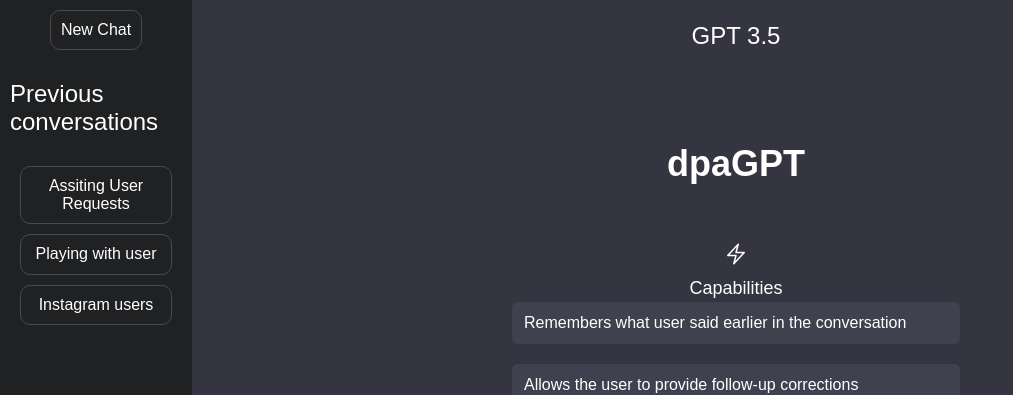
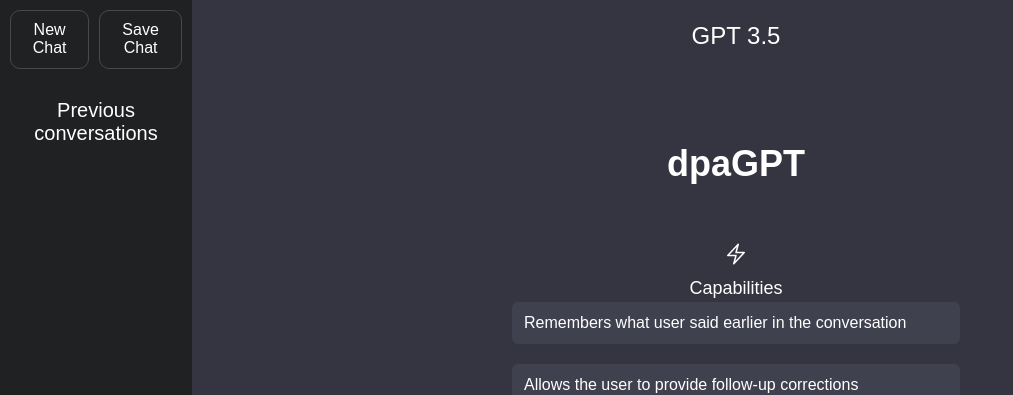
Before and after one commit to pushpendra-dpa/react-chatgpt, a React (Create React App) app: page / in a window 1280 px wide. Shown: the top 395 px of the page, without its empty margins (0-1013 px from the left). Built offline with nearby package versions, Linux system fonts and the light colour scheme.

Commit message:
Added Prev Conversation Saving

```diff
--- a/package.json
+++ b/package.json
@@ -3,6 +3,7 @@
   "version": "0.1.0",
   "private": true,
   "dependencies": {
+    "@ant-design/icons": "^5.1.4",
     "@testing-library/jest-dom": "^5.17.0",
     "@testing-library/react": "^13.4.0",
     "@testing-library/user-event": "^13.5.0",
--- a/src/App.js
+++ b/src/App.js
@@ -7,12 +7,8 @@
 import { message } from 'antd';
 let host = "https://chatgpt-server.pushpendrahpx.me/"
 function App() {
-  const [state, setState] = useState({ isNewSession: true, conversation: {name: `Conversation ${((new Date()).getTime())}}`, data: []}, previousConversations: []})
-  useEffect(()=>{
-    console.log("S", state)
-    if(state.conversation.data.length > 0)
-    localStorage.setItem("store", JSON.stringify(state))
-  },[state])
+  const [state, setState] = useState({ isLoaded: false, isNewSession: true, conversation: {name: `Conversation ${((new Date()).getTime())}`, data: []}, previousConversations: []})
+
   useEffect(()=>{
       let data = localStorage.getItem("store")
       console.log("INIT",data)
@@ -21,11 +17,18 @@
         let json = JSON.parse(data)
         console.log(json)
         if(json){
+          json.isLoaded = true
           setState(json)
         }
       }
   },[])
+  useEffect(()=>{
+    console.log("AFTER2")
+    localStorage.setItem("store", JSON.stringify(state))
+  },[state])
   const getChatGPTAnswer = async (text)=>{
+    return new Promise(async (resolve, reject)=>{
+      try {
         let response = await fetch(host+"ask/",{
           method:"POST",
           headers:{
@@ -36,6 +39,11 @@
         let data = await response.json()
         setState(prev=>{
           return {...prev, conversation: {...prev.conversation, data: [...prev.conversation.data, {type: 2, content: data.content}]}}
+        })
+        resolve(true)
+      } catch (error) {
+        reject(false)
+      }
     })
   }
  const onStop = async (blobURL, blob)=>{
@@ -66,7 +74,7 @@
  }
   return (
     <div className="App">
-      <Navigation />
+      <Navigation state={state} setState={setState}/>
       <div className='main-screen'>
         {state.conversation.data.length == 0 ? <Example /> : <Chats content={state.conversation.data} />}
         <Prompt setState={setState} state={state} getChatGPTAnswer={getChatGPTAnswer} onStop={onStop} />
--- a/src/Chats.js
+++ b/src/Chats.js
@@ -4,6 +4,7 @@
 import PasteSVG from "./assets/paste.svg"
 import LikeSVG from "./assets/like.svg"
 import DislikeSVG from "./assets/dislike.svg"
+import { Tooltip } from "antd"
 const EachChat = ({ eachChat }) => {
     const AudioJSX = (url)=>(<div><audio src={url} width={500} height={500} controls /></div>)
     return <div className={(eachChat.type == 1 ? "type1" : "type2") + " eachConversation"} style={{ display: "flex", justifyContent: "center" }}>
@@ -13,11 +14,14 @@
                 {eachChat.contentType !== 'audio' ? <>{eachChat.content}</> : AudioJSX(eachChat.url)}
             </div>
         {eachChat.type == 2 ?             <div className="chat-actions">
-                <button className="btn"><img src={PasteSVG} width={"16px"} className="pst-btn" /></button>
+                <Tooltip title="Paste"><button className="btn"><img src={PasteSVG} width={"16px"} className="pst-btn" /></button></Tooltip>
 
-                <button className="btn"><img src={LikeSVG} width={"16px"} className="like-btn" /></button>
-                <button className="btn"><img src={DislikeSVG} width={"16px"} className="dislike-btn" /></button>
-            </div> : ''}
+                <Tooltip title="Like"><button className="btn"><img src={LikeSVG} width={"16px"} className="like-btn" /></button></Tooltip>
+                <Tooltip title="Dislike"><button className="btn"><img src={DislikeSVG} width={"16px"} className="dislike-btn" /></button></Tooltip>
+            </div>
+        :
+        ''
+        }
 
 
 
--- a/src/Navigation.js
+++ b/src/Navigation.js
@@ -1,23 +1,32 @@
+import { Tooltip, message } from "antd";
 import "./navigation.css";
 const svg = <svg xmlns="http://www.w3.org/2000/svg" fill="none" viewBox="0 0 24 24" stroke-width="1.5" stroke="#ffffff" class="w-6 h-6">
     <path stroke-linecap="round" stroke-linejoin="round" d="M2.25 12.76c0 1.6 1.123 2.994 2.707 3.227 1.068.157 2.148.279 3.238.364.466.037.893.281 1.153.671L12 21l2.652-3.978c.26-.39.687-.634 1.153-.67 1.09-.086 2.17-.208 3.238-.365 1.584-.233 2.707-1.626 2.707-3.228V6.741c0-1.602-1.123-2.995-2.707-3.228A48.394 48.394 0 0012 3c-2.392 0-4.744.175-7.043.513C3.373 3.746 2.25 5.14 2.25 6.741v6.018z" />
 </svg>
-const Navigation = () => {
+const Navigation = ({state, setState}) => {
     const prevConversations = [
         "Assiting User Requests",
         "Playing with user",
         "Instagram users"
     ]
+    const saveConversation = ()=>{
+        setState((prev)=>{
+            let currentConversation = prev.conversation;
+            return {...prev, conversation:{name: `Conversation ${((new Date()).getTime())}}`, data: []}, previousConversations: [ ...prev.previousConversations, currentConversation]}
+        })
+        message.success("Conversation Saved in Local Storage!")
+    }
     return <div style={{ background: "#202123" }} className="navigation">
         <div className="topnav">
             <button>New Chat</button>
+            <Tooltip placement="right" title={state.conversation.data.length === 0 ? "Please have some conversation to save" : ""}><button onClick={state.conversation.data.length === 0 ? ()=>{}:saveConversation} disabled={state.conversation.data.length === 0} className={state.conversation.data.length === 0 ? "disabled":''}>Save Chat</button></Tooltip>
         </div>
         <div>
-            <div style={{ padding: "10px", fontSize: '24px' }}>Previous conversations</div>
+            <div style={{ padding: "10px", fontSize: '20px', textAlign:"center" }}>Previous conversations</div>
             <div style={{ display: "flex", flexDirection: "column", gap: "10px", padding: "20px" }}>
-                {prevConversations.map((eachPrev, eachIndex) => {
+                {state.previousConversations.map((eachPrev, eachIndex) => {
                     return <button key={eachIndex} style={{ textAlign: "center", display: "flex", justifyContent: "center" }}>
-                        {eachPrev}</button>
+                        {eachPrev.name}</button>
                 })}
             </div>
         </div>
--- a/src/Prompt.js
+++ b/src/Prompt.js
@@ -1,21 +1,31 @@
 import "./prompt.css"
 import MicSVG from "./assets/mic.svg"
 import SendSVG from "./assets/send.svg"
-import { Tooltip, message } from "antd/es"
+import { Spin, Tooltip, message } from "antd/es"
 import { ReactMediaRecorder } from "react-media-recorder"
 import { useState } from "react"
+import { LoadingOutlined } from "@ant-design/icons"
 const Prompt = ({ setState, state, getChatGPTAnswer, onStop }) => {
     const [text, setText] = useState('')
+    const [isLoading, setIsLoading] = useState({isText: false, isMic: false})
     /*
 
     */
-   const onTextAsk = ()=>{
+   const onTextAsk = async ()=>{
     if(text.length > 0){
+        console.log("BEFORE")
+        setIsLoading(prev=>{
+            return {...prev, isText: true, isMic: true}
+        })
         setState(prev=>{
             return {...prev, conversation: {...prev.conversation, data: [...prev.conversation.data, {type: 1, content: text}]}}
           })
-        getChatGPTAnswer(text)
+        await getChatGPTAnswer(text)
         setText('')
+        setIsLoading(prev=>{
+            return {...prev, isText: false, isMic: false}
+        })
+        console.log("AFTER")
 
     }else{
         message.info("Please type something")
@@ -33,10 +43,10 @@
    }
     return <div className="main-prompt">
         <div>
-            <input type="text" onKeyUp={onEnterKey} onChange={e=>setText(e.target.value)} value={text} placeholder="Please Type here your prompt..." />
-            <div className="mic" onClick={onTextAsk}>
+            <input type="text" disabled={isLoading.isMic || isLoading.isText} onKeyUp={onEnterKey} onChange={e=>setText(e.target.value)} value={text} placeholder="Please Type here your prompt..." />
+            <div className="mic" onClick={(isLoading.isMic || isLoading.isText) ? ()=>message.info("Please Wait prev Request is processing!") : onTextAsk}>
                 <div   >
-                    <img src={SendSVG} width={"24px"} />
+                    {isLoading.isText ? <LoadingOutlined style={{ fontSize: 24 }} spin /> : <img src={SendSVG} width={"24px"} />}
                 </div>
             </div>
             <div className="mic">
@@ -45,9 +55,10 @@
                     audio
                     onStop={onRecordStop}
                     render={({ status, startRecording, stopRecording, mediaBlobUrl }) => (
-                        <div onMouseDown={startRecording} onMouseUp={stopRecording}>
+                        <div onMouseDown={(isLoading.isText || isLoading.isMic) === false ? startRecording : ()=>{ message.info("Please Wait prev Request is processing!") }} onMouseUp={ (isLoading.isText || isLoading.isMic) ? stopRecording : ()=>{ message.info("Please Wait prev Request is processing!") }}>
                             <Tooltip title={status}>
-                                <img src={MicSVG} width={"24px"} />
+                            {isLoading.isText ? <LoadingOutlined style={{ fontSize: 24 }} spin /> :  <img src={MicSVG} width={"24px"} /> }
+
                             </Tooltip>
 
                         </div>
--- a/src/navigation.css
+++ b/src/navigation.css
@@ -20,9 +20,16 @@
     border-radius: 10px;
 
     background-color: transparent;
+
+    transition-duration: 250ms;
 }
 
 .navigation button:hover {
-    background-color: #ffffff;
-    color: #494949;
+    background-color: #575757;
+    color: #ffffff;
 }
+button.disabled{
+    background-color: transparent !important;
+    color: #ffffff !important;
+    cursor: not-allowed;
+}
```
Also changed, not shown: 1 other file (tests, documents, lock files or other folders). Lines whose indentation alone changed are shown as unchanged.
